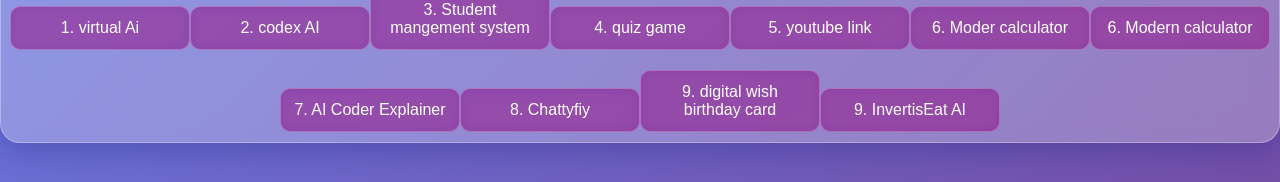
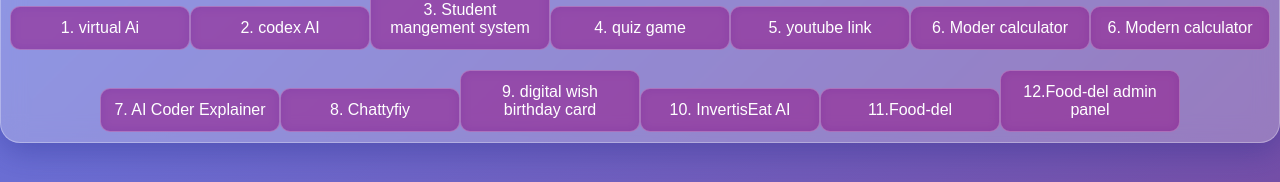
Before and after one commit to kumarayshu852/deploymern, a React (Create React App) app in the folder frontend/: page /home in a window 1280 px wide. Shown: the part 459-641 px from the top of the page. Built offline with nearby package versions, Linux system fonts and the light colour scheme; no server answers; sample sign-in values are in the browser's storage.

Commit message:
Update Home.js
new project added

```diff
--- a/frontend/src/pages/Home.js
+++ b/frontend/src/pages/Home.js
@@ -100,7 +100,13 @@ function Home() {
                     <button className="ko">9. digital wish birthday card</button>
                 </Link>
                      <Link to="https://invertiseeatai.netlify.app/">
-                    <button className="ko">9. InvertisEat AI</button>
+                    <button className="ko">10. InvertisEat AI</button>
+                </Link>
+                     <Link to="https://food-del-pink-kappa.vercel.app/">
+                    <button className="ko">11.Food-del</button>
+                </Link>
+                     <Link to="https://food-del-r66k.vercel.app/add">
+                    <button className="ko">12.Food-del admin panel</button>
                 </Link>
             </div>
 
```
